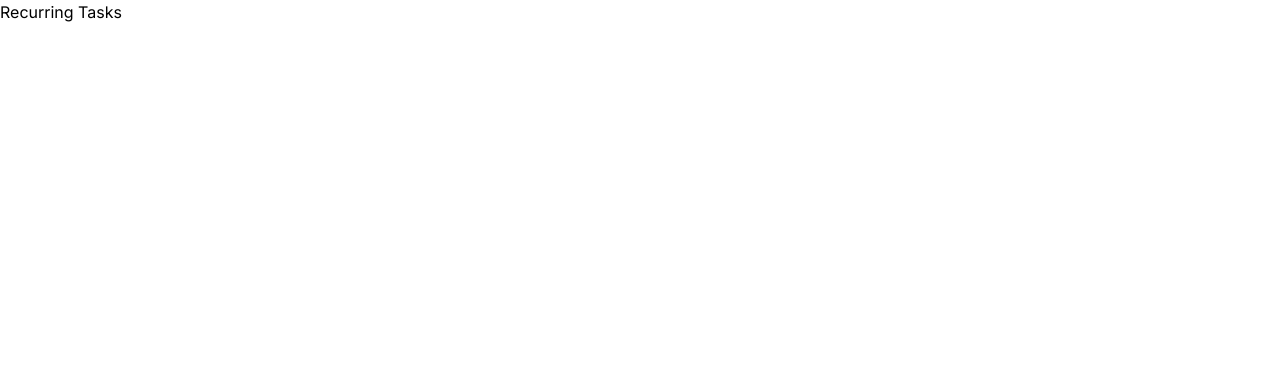
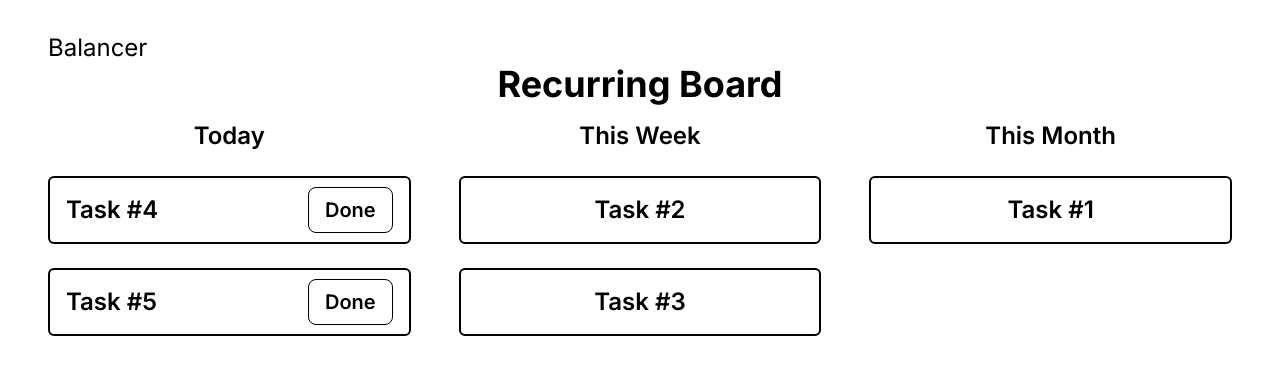
Before and after one commit to twarep/balancer, a Next.js app: page /recurring in a window 1280 px wide. Shown: the top 374 px of the page. Built offline with nearby package versions, Linux system fonts and the light colour scheme.

Commit message:
recurring board layout

```diff
--- a/src/app/board/page.tsx
+++ b/src/app/board/page.tsx
@@ -6,7 +6,7 @@ export default function Page() {
       </div>
       <h1 className="font-bold text-4xl mb-4">Board</h1>
       <div className="grid grid-cols-3 w-full justify-center">
-        <div className="text-3xl font-semibold text-center px-6">To Plan
+        <div className="text-2xl font-semibold text-center px-6">To Plan
           <div className="my-6 flex-col border-2 border-black rounded-md">
             <p className="text-2xl p-4">Task #4</p>
           </div>
--- a/src/app/recurring/page.tsx
+++ b/src/app/recurring/page.tsx
@@ -1,3 +1,35 @@
 export default function Page() {
-  return <p>Recurring Tasks</p>;
+  return (
+    <main className="flex my-2 flex-col items-center justify-between py-6 px-6">
+      <div className="grid justify-items-start w-full px-6">
+        <a href="/"><h1 className="text-left text-2xl">Balancer</h1></a>
+      </div>
+      <h1 className="font-bold text-4xl mb-4">Recurring Board</h1>
+      <div className="grid grid-cols-3 w-full justify-center">
+        <div className="text-2xl font-semibold text-center px-6">Today
+          <div className="my-6 flex flex-row items-center justify-between border-2 border-black rounded-md">
+            <p className="text-2xl p-4">Task #4</p>
+            <button type="button" className="text-xl rounded-lg border border-black mx-4 px-4 py-2 transition-colors hover:border-gray-300 hover:bg-gray-100 hover:dark:border-neutral-700 hover:dark:bg-neutral-800/30">Done</button>
+          </div>
+          <div className="my-6 flex flex-row items-center justify-between border-2 border-black rounded-md">
+            <p className="text-2xl p-4">Task #5</p>
+            <button type="button" className="text-xl rounded-lg border border-black mx-4 px-4 py-2 transition-colors hover:border-gray-300 hover:bg-gray-100 hover:dark:border-neutral-700 hover:dark:bg-neutral-800/30">Done</button>
+          </div>
+        </div>
+        <div className="text-2xl font-semibold text-center px-6">This Week
+          <div className="my-6 flex-col border-2 border-black rounded-md">
+            <p className="text-2xl p-4">Task #2</p>
+          </div>
+          <div className="my-6 flex-col border-2 border-black rounded-md">
+            <p className="text-2xl p-4">Task #3</p>
+          </div>
+        </div>
+        <div className="text-2xl font-semibold text-center px-6">This Month
+          <div className="my-6 flex-col border-2 border-black rounded-md">
+            <p className="text-2xl p-4">Task #1</p>
+          </div>
+        </div>
+      </div>
+    </main>
+  );
 }
```
